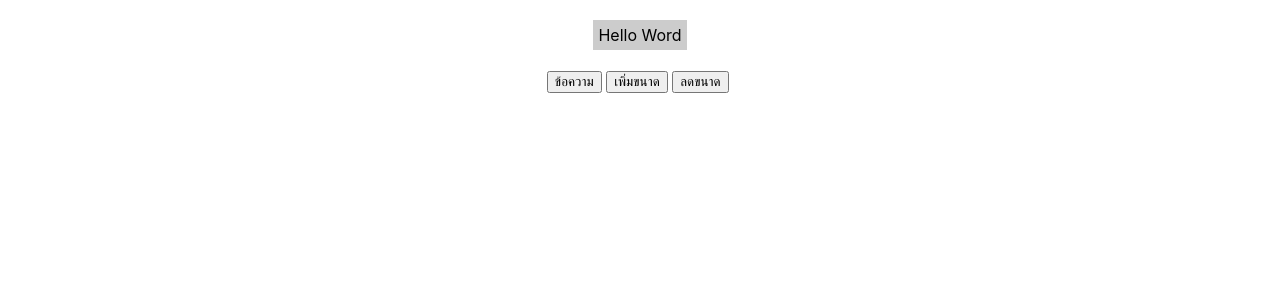
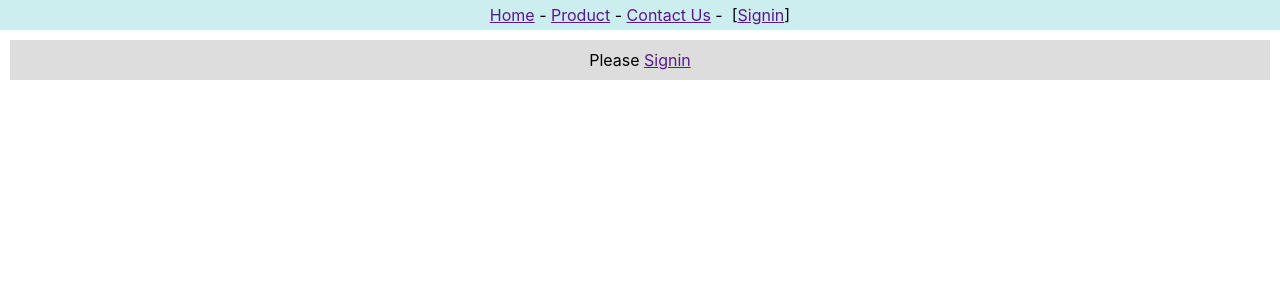
Before and after one commit to Chanisatabarry/app1, a React (Create React App) app: page / in a window 1280 px wide. Shown: the top 300 px of the page. Built offline with nearby package versions, Linux system fonts and the light colour scheme.

Commit message:
context-header2,js,context-content2.js,context.js

```diff
--- a/src/App.js
+++ b/src/App.js
@@ -1,6 +1,14 @@
 import React from 'react'
-import MessageBox from './state-func'
+import {userContext}from './context'
+import Header2  from './context-header2'
+import Content2 from './context-content2'
 
 export default function App(){
-  return<MessageBox/>
- }
+    let[user,setUser]=React.useState('')
+return(
+    <userContext.Provider value={[user,setUser]}>
+        <Header2/>
+        <Content2/>
+    </userContext.Provider>
+)
+}
--- /dev/null
+++ b/src/context-content2.js
@@ -0,0 +1,25 @@
+import React from 'react'//ถ้าจะเขียนแบบ import React, { useContext } from 'react'; ต้องแก้บรรทัด5ด้วย
+import { userContext } from './context'
+
+export default function Content2() {
+    let [user,setUser] = React.useContext(userContext) // useContext(userContext);
+    const contentStyle = {
+        backgroundColor: '#ddd',
+        textAlign: 'center',
+        margin: 10,
+        padding: 10
+    }
+    const onClickSignin = (event) => {
+        event.preventDefault();
+        setUser('Tom Jerry');
+    }
+    return (
+        <div style={contentStyle}>
+            {
+                (user)
+                ? <span>Hello {user}</span>
+                : <span>Please <a href="" onClick={onClickSignin}>Signin</a></span>
+            }
+        </div>
+    )
+}
--- /dev/null
+++ b/src/context-header2.js
@@ -0,0 +1,36 @@
+import React from 'react'
+import {userContext}from './context'
+// import { render } from '@testing-library/react'
+
+export default class Header2 extends React.Component{
+    static contextType = userContext
+
+    render(){
+        let[user,setUser]=this.context
+        const headerStyle={
+            backgroundColor:'#cee',
+            textAlign:'center',
+            padding:5
+        }
+        const onClickSignout = (event)=>{
+            event.preventDefault()
+            setUser('')//ปล่อยว่างไว้
+        }
+        const onClickSignin = (event)=>{
+            event.preventDefault()
+            setUser('Tom Jerry')
+        }
+    return(
+        <div style={headerStyle}>
+            <a href="">Home</a>&nbsp;-&nbsp;
+            <a href="">Product</a>&nbsp;-&nbsp;
+            <a href="">Contact Us</a>&nbsp;-&nbsp;&nbsp;
+    {
+        (user)
+        ?<span>[{user}&nbsp;:&nbsp;<a href=""onClick={onClickSignout}>Signout</a>]</span> //ถ้าuserมีมาจริง ให้แสดงว่าuserนั้นชื่ออะไร
+        :<span>[<a href=""onClick={onClickSignin}>Signin</a>]</span>
+    }
+        </div>
+    )
+    }
+}
--- /dev/null
+++ b/src/context.js
@@ -0,0 +1,2 @@
+import React,{createContext} from 'react'
+export const userContext=createContext()
```
